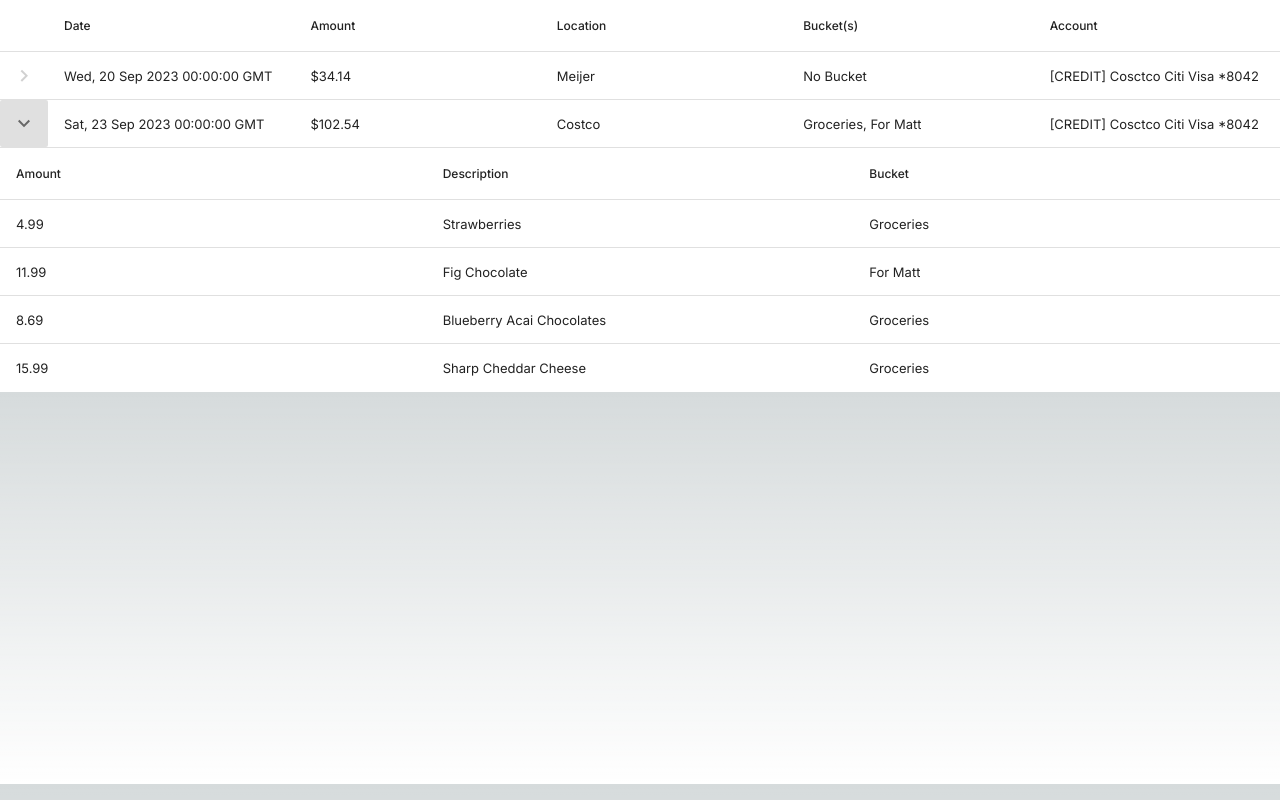
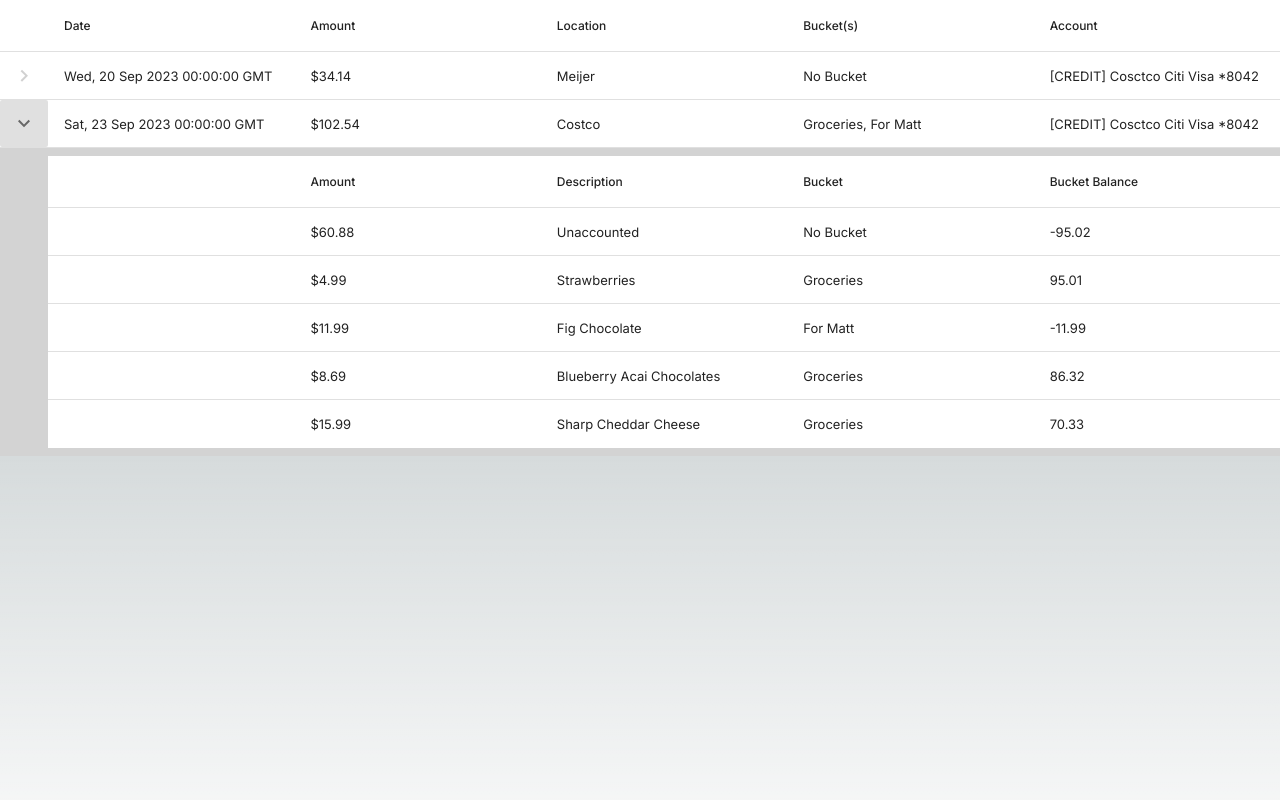
Before and after one commit to Vjedi729/budget-planner, a Next.js app in the folder budget-planner/: page /transactions in a window 1280 px wide. Both pictures are taken after a click on the button 24 px from the left and 124 px from the top of the page. Built offline with nearby package versions, Linux system fonts and the light colour scheme.

Commit message:
Filled in transactions page

```diff
--- a/budget-planner/src/app/transactions/page.tsx
+++ b/budget-planner/src/app/transactions/page.tsx
@@ -4,7 +4,8 @@ import DataTable, { TableColumn, ExpanderComponentProps } from "react-data-table
 import { ExternalTransaction } from "@/data/transactions"
 import { Purchase } from "@/data/purchase"
 
-import { testData } from "@/data/testData"
+import { getBucketBalances, testData } from "@/data/testData"
+import { BucketName } from "@/data/enums"
 
 const cols: TableColumn<ExternalTransaction>[] = [
     {
@@ -22,7 +23,7 @@ const cols: TableColumn<ExternalTransaction>[] = [
     },
     {
         name: "Bucket(s)",
-        selector: row => Array.from(new Set(row.purchases.map(p => p.bucket))).join(", ") || "No Bucket"
+        selector: row => Array.from(new Set(row.purchases.map(p => p.bucket))).join(", ") || BucketName.NONE
     },
     {
         name: "Account",
@@ -30,10 +31,16 @@ const cols: TableColumn<ExternalTransaction>[] = [
     }
 ]
 
+let bucketBalances: Record<BucketName, number> = {}
 const purchaseColumns: TableColumn<Purchase>[] = [
     {
+
+    },
+    {
         name: "Amount",
-        selector: row => row.price
+        selector: row => row.price,
+        format: row => `$${row.price}`,
+        sortable: true
     },
     {
         name: "Description",
@@ -41,16 +48,37 @@ const purchaseColumns: TableColumn<Purchase>[] = [
     },
     {
         name: "Bucket",
-        selector: row => row.bucket
+        selector: row => row.bucket,
+        sortable: true
+    },
+    {
+        name: "Bucket Balance",
+        selector: row => {
+            // console.log(bucketBalances);
+            bucketBalances[row.bucket] = (bucketBalances[row.bucket] || 0) - row.price;
+            return `${Math.round(bucketBalances[row.bucket]*100)/100}`;
+        },
     }
 ]
 
-export const PurchaseDataTable: React.FC<ExpanderComponentProps<ExternalTransaction>> = (props) => <DataTable columns={purchaseColumns} data={props.data.purchases}/>
-
+export const PurchaseDataTable: React.FC<ExpanderComponentProps<ExternalTransaction>> = (props) => {
+    let rows = (props.data.hasRemainder() ? [props.data.getRemainderPurchase()] : []).concat(props.data.purchases)
+    bucketBalances = getBucketBalances(props.data.time)
+    return (
+        <div style={{paddingBlock:"1vh", paddingInlineStart:"48px", backgroundColor:"lightgray"}}>
+            <DataTable columns={purchaseColumns} data={rows} onSort={() => bucketBalances = getBucketBalances(props.data.time)}/>
+        </div>
+    )
+}
 export class Transactions extends React.Component {
 
     render() {
-        return <DataTable columns={cols} data={testData} expandableRows expandableRowsComponent={PurchaseDataTable} expandableRowDisabled={row => (row.purchases.length == 0)}/>
+        // Make changeable from UI
+        let startDate = new Date(2023, 7, 29);
+
+        // let bucketBalances = getBucketBalances(startDate) // TODO: add memoization (possibly using "React.useMemo"?)
+        let rows: ExternalTransaction[] = testData.filter(transaction => transaction.time > startDate)
+        return <DataTable columns={cols} data={rows} expandableRows expandableRowsComponent={PurchaseDataTable} expandableRowDisabled={row => (row.purchases.length == 0)}/>
     }
 }
 
--- /dev/null
+++ b/budget-planner/src/data/enums.ts
@@ -0,0 +1,5 @@
+export type BucketName = string;
+export namespace BucketName {
+    export const NONE: BucketName = "No Bucket"
+    export const UNDEFINED: BucketName = "Unknown"
+}
--- a/budget-planner/src/data/purchase.ts
+++ b/budget-planner/src/data/purchase.ts
@@ -1,4 +1,4 @@
-
+import { BucketName } from "./enums"
 export interface TextDescription {
     name: string
     description: string
@@ -6,6 +6,6 @@ export interface TextDescription {
 
 export interface Purchase {
     readonly price: number
-    readonly bucket: string
+    readonly bucket: BucketName
     readonly desciption: TextDescription
 }
--- a/budget-planner/src/data/testData.ts
+++ b/budget-planner/src/data/testData.ts
@@ -1,6 +1,8 @@
 import { Account } from "./account"
 import { Vendor } from "./vendor"
 import { ExternalTransaction } from "./transactions"
+import { BucketName } from "./enums"
+import { Purchase } from "./purchase"
 
 export const testAccount = new Account("[CREDIT] Cosctco Citi Visa *8042")
 export const testData: ExternalTransaction[] = [
@@ -12,3 +14,28 @@ export const testData: ExternalTransaction[] = [
         { price: 15.99, bucket: "Groceries", desciption: { name: "Sharp Cheddar Cheese", description: ""} }
     ])
 ]
+
+// TODO: Needs memoization
+export function getBucketBalances(time: Date, inclusive: boolean = false) {
+    let balances: {[key: BucketName]: number} = {
+        "Groceries": 100,
+        "For Matt": 0,
+        [BucketName.NONE]: 0
+    };
+
+    // TODO: Add money based on bucket initial date and refill information
+
+    // Remove money based on purchases
+    testData.filter((
+        transaction: ExternalTransaction) => transaction.time < time || (inclusive && transaction.time.getTime() == time.getTime())
+    ).forEach((transaction: ExternalTransaction) => {
+        let purchasePriceSum = 0;
+        transaction.purchases.forEach((purchase: Purchase) => {
+            balances[purchase.bucket] = (balances[purchase.bucket] || 0) - purchase.price;
+            purchasePriceSum += purchase.price
+        })
+        balances[BucketName.NONE] -= (transaction.amount - purchasePriceSum);
+    })
+
+    return balances;
+}
--- a/budget-planner/src/data/transactions.ts
+++ b/budget-planner/src/data/transactions.ts
@@ -1,6 +1,7 @@
 // TODO: Transaction super-class?
 
 import { Account } from "./account"
+import { BucketName } from "./enums"
 import { Purchase } from "./purchase"
 import { Vendor } from "./vendor"
 
@@ -18,6 +19,25 @@ export class ExternalTransaction {
         this.account = account;
         this.purchases = purchases;
     }
+
+    remainderPrice(): number {
+        return this.amount - this.purchases.reduce((sum, curr) => sum + curr.price, 0)
+    }
+
+    hasRemainder(): boolean {
+        return this.remainderPrice() > 0.001
+    }
+
+    getRemainderPurchase(): Purchase {
+        return {
+            price: this.remainderPrice(),
+            bucket: BucketName.NONE,
+            desciption: {
+                name: "Unaccounted",
+                description: "The amount of transaction not accounted for by any purchase."
+            }
+        }
+    }
 }
 
 export interface InternalTransaction {
```
Also changed, not shown: budget-planner/src/data/spendingBucket.ts (added, +9 -0 lines).
